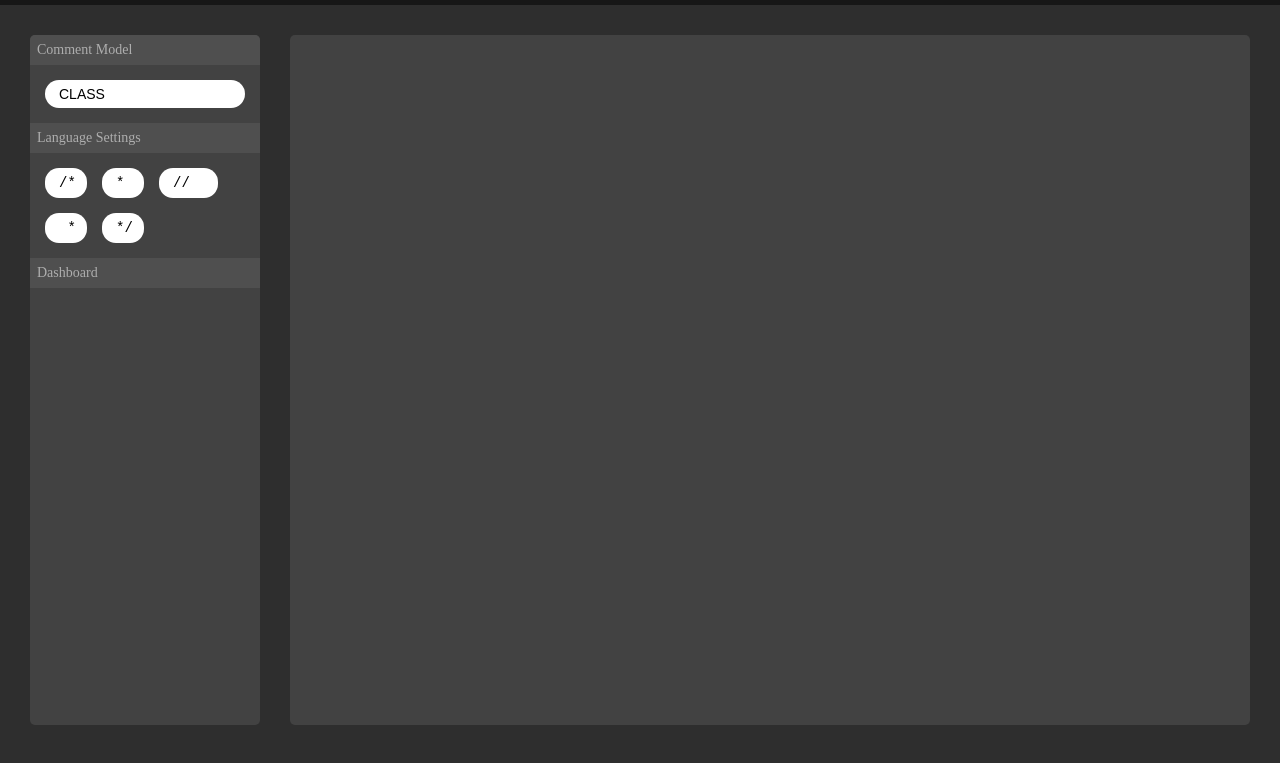
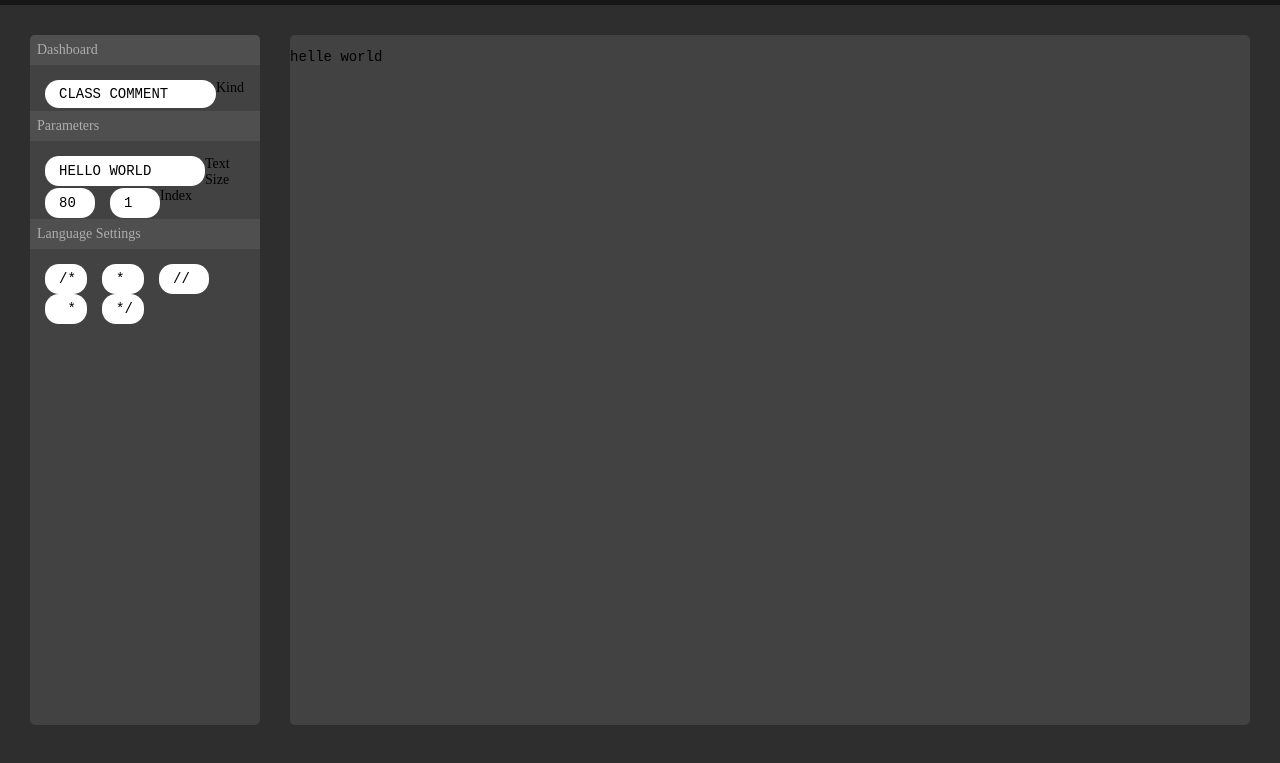
Before and after one commit to pouyakary/comment-legacy-gui, a plain HTML site: page Comment IV/index.html in a window 1280 px wide. Shown: the part 45-808 px from the top of the page. Drawn offline with Linux system fonts and the light colour scheme.

Commit message:
events added

```diff
--- a/Comment IV/index.html
+++ b/Comment IV/index.html
@@ -2,10 +2,10 @@
 <html>
 	<head>
 		<link rel="stylesheet" href="Styles.css">
-		<script src="Comment.js"></script>
+		<script type="text/javascript" src="Comment.js"></script>
 		<title>Comment IV</title>
 	</head>
-	<body>
+	<body onload="UI.LoadInputBoxes(); UI.UpdateCommentChars()">
 		<!-- Header -->
 		<header>
 			<div class="gerda-header-name">
@@ -20,45 +20,58 @@
 			</div>
 		</header>
 		<!-- Body -->
-		<div id="container">
+		<div id="container" >
 			<div id="control-bar" class="containerChildern">
 				<!-- Comment Model -->
 				<div class="controlBarTitle controlBarTitleTop">
-					Comment Model
+					Dashboard
 				</div>
 				<div class="control-bar-spacer"></div>
-				<select id="commentformatbox" class="controlBarRows">
-					<option value="class">Class</option>
-					<option value="flag">Flag</option>
-					<option value="section">Section</option>
-					<option value="subsection">SubSection</option>
-					<option value="line">Line</option>
-				</select>
+				<div class="button-zone">
+					Kind <select id="commentformatbox" onchange="UI.LoadInputBoxes()" onclick="UI.LoadInputBoxes()" onselect="UI.LoadInputBoxes()" class="text-box-base">
+						<option value="class">Class Comment</option>
+						<option value="flag">Flag Comment</option>
+						<option value="section">Section Comment</option>
+						<option value="subsection">Subsection Comment</option>
+						<option value="line">Line Comment</option>
+						<option value="note">Note Comment</option>
+					</select>
+				</div>
+				<!-- Inputs -->
+				<div class="control-bar-spacer"></div>
+				<div class="controlBarTitle">
+					Parameters
+				</div>
+				<div class="control-bar-spacer"></div>
+				<div class="button-zone">
+					<span id="one-line-value-div">
+						Text <input type="text" id="cp-value" name="cp-value" class="text-box-base" value="Hello World" size="16" /><br />
+					</span>
+					<span id="size-value-div">
+						Size <input type="text" id="cp-size" name="cp-size" class="text-box-base" value="80" size="3" />
+					</span>
+					<span id="index-value-div">
+						Index <input type="text" id="cp-index" name="cp-index" class="text-box-base" value="1" size="3" />
+					</span>
+				</div>
 				<!-- Language Settings -->
 				<div class="control-bar-spacer"></div>
 				<div class="controlBarTitle">
 					Language Settings
 				</div>
 				<div class="control-bar-spacer"></div>
-				<div>
-					<input type="text" name="mail" class="text-box-base" value="/*" size="2">
-					<input type="text" name="mail" class="text-box-base" value="*" size="2">
-					<input type="text" name="mail" class="text-box-base" value="//" size="4">
+				<div class="button-zone">
+					<input type="text" id="cs-top-left" name="cs-top-left" class="text-box-base text-box-monofont" value="/*" size="2" onkeypress="UI.UpdateCommentChars()">
+					<input type="text" id="cs-top-right" name="cs-top-right" class="text-box-base text-box-monofont" value="*" size="2" onkeypress="UI.UpdateCommentChars()">
+					<input type="text" id="cs-one-line" name="cs-one-line" class="text-box-base text-box-monofont" value="//" size="3" onkeypress="UI.UpdateCommentChars()"><br />
+					<input type="text" id="cs-bottom-left" name="cs-bottom-left text-box-monofont" class="text-box-base text-box-monofont" value=" *" size="2" onkeypress="UI.UpdateCommentChars()">
+					<input type="text" id="cs-bottom-right" name="cs-bottom-right" class="text-box-base text-box-monofont" value="*/" size="2" onkeypress="UI.UpdateCommentChars()">
 					<div style="clear: both;"></div>
-					<div class="control-bar-spacer"></div>
-					<input type="text" name="mail" class="text-box-base" value=" *" size="2">
-					<input type="text" name="mail" class="text-box-base" value="*/" size="2">
-					<div style="clear: both;"></div>
-				</div>
-				<!-- Inputs -->
-				<div class="control-bar-spacer"></div>
-				<div class="controlBarTitle">
-					Dashboard
 				</div>
 			</div>
 			<!-- Where the Comments are displayed -->
 			<div id="view" class="containerChildern">
-
+				<pre class="comment-box">helle world</pre>
 			</div>
 		</div>
 	</body>
```
